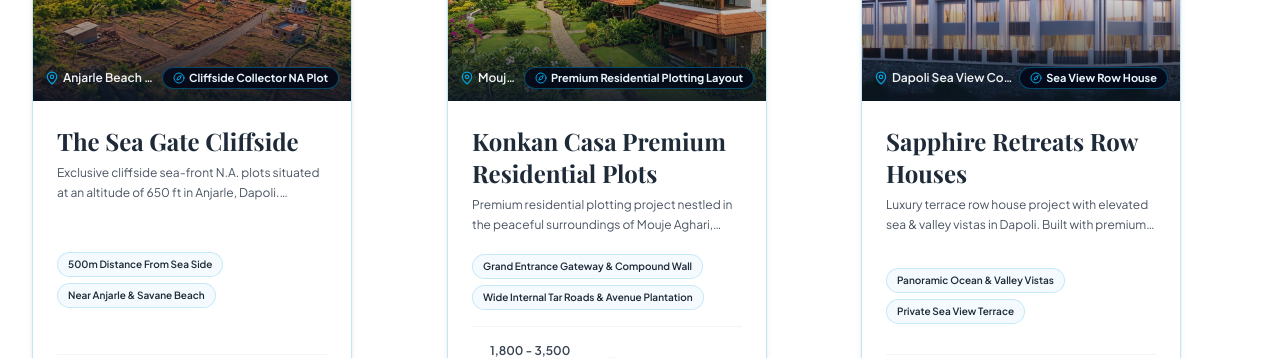
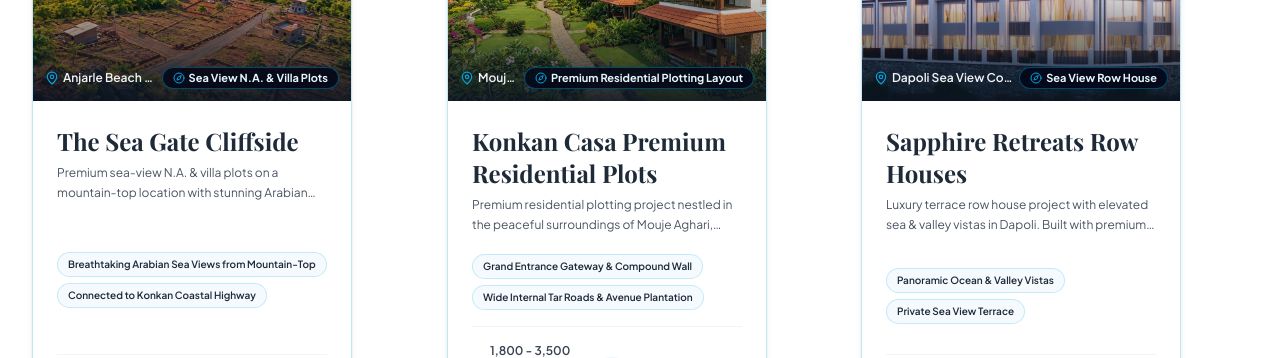
Before and after one commit to neuronexuspvtltd/kokan-nirvana-, a React (Vite) app: page / in a window 1280 px wide. Shown: the part 3669-4027 px from the top of the page. Built offline with nearby package versions, Linux system fonts and the light colour scheme; no server answers; a web font is replaced by a local one.

Commit message:
Update The Sea Gate Cliffside card details, pricing (800/sq.ft), type, features and overview while keeping exact name

```diff
--- a/src/data/websiteData.js
+++ b/src/data/websiteData.js
@@ -158,18 +158,25 @@ export const PROPERTIES_DATA = [
     id: "sea-gate",
     title: "The Sea Gate Cliffside",
     location: "Anjarle Beach Cliff, Dapoli",
-    type: "Cliffside Collector NA Plot",
+    type: "Sea View N.A. & Villa Plots",
     category: "Sea View Plot",
     plotArea: "2,178 - 5,445 sq.ft.",
-    startingPrice: "On Request",
+    startingPrice: "₹800 per sq.ft.",
     image: "/properties/sea_gate/cover.jpg",
     gallery: [
       "/properties/sea_gate/cover.jpg",
       "/properties/sea_gate/info.jpeg",
       "/properties/sea_gate/layout.jpeg",
     ],
-    features: ["500m Distance From Sea Side", "Near Anjarle & Savane Beach", "Altitude 650 ft MSL", "Internal Concrete Road", "100% Clear Title Project", "Each Plot Fencing With Gate"],
-    description: "Exclusive cliffside sea-front N.A. plots situated at an altitude of 650 ft in Anjarle, Dapoli. Located just 500 meters from the sea with panoramic ocean vistas, concrete roads, water and electricity connections.",
+    features: [
+      "Breathtaking Arabian Sea Views from Mountain-Top",
+      "Connected to Konkan Coastal Highway",
+      "Road Access & Street Lighting",
+      "Water Supply & Electricity Provision",
+      "Project Entry Gate, Compound Wall & Plantation",
+      "Suitable for Second Home, Retirement & Investment",
+    ],
+    description: "Premium sea-view N.A. & villa plots on a mountain-top location with stunning Arabian Sea views in Anjarle, Dapoli. Connected directly to the Konkan Coastal Highway, featuring gated entry, compound wall, internal road access, street lighting, water supply, and greenery plantation. Perfect for second homes, retirement living, or high-appreciation investment.",
   },
   {
     id: "kokan-casa",
```
Also changed, not shown: 2 other files (tests, documents, lock files or other folders).
